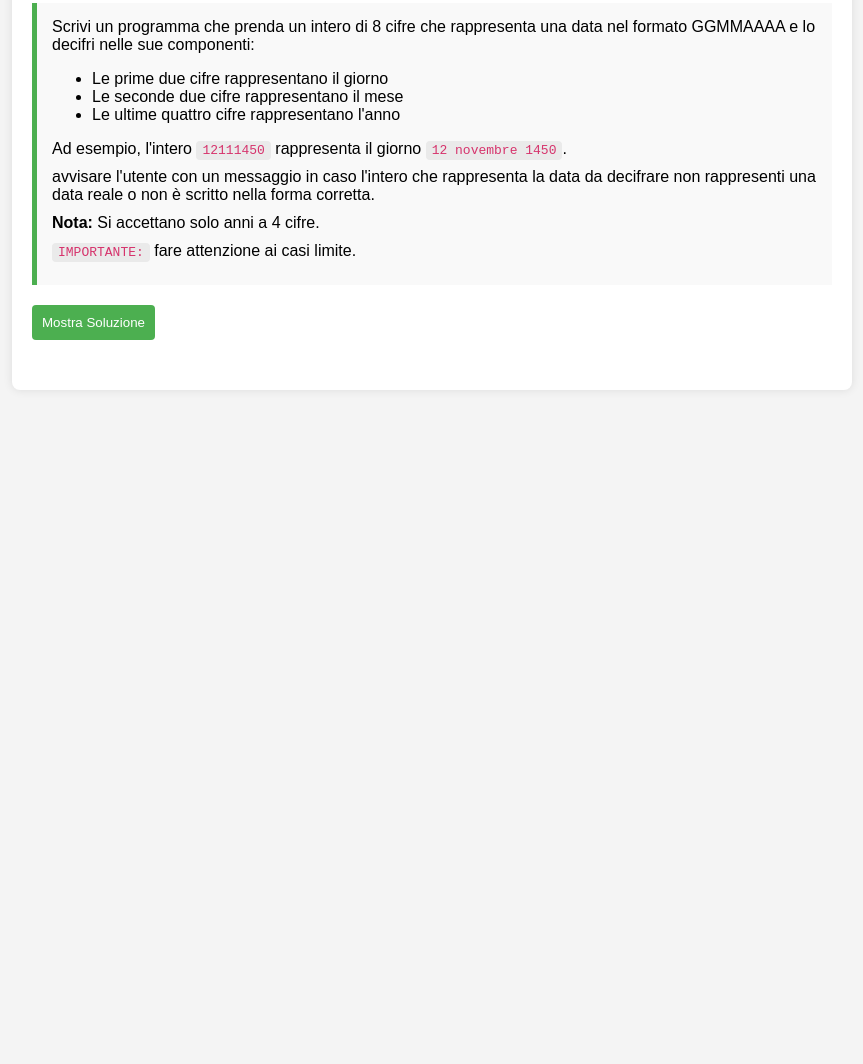
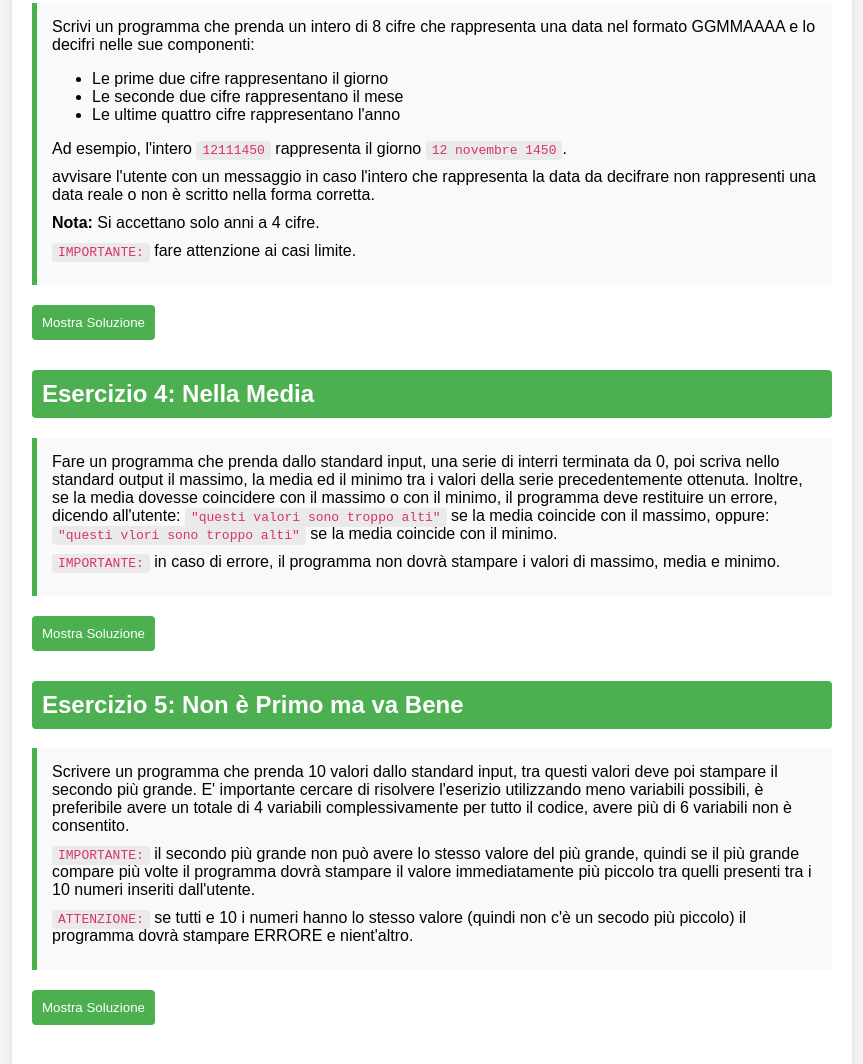
Before and after one commit to SteveNerd22/Esercizi, a plain HTML site: page index.html in a window 1280 px wide. Shown: the part 1145-2209 px from the top of the page, without its empty margins (208-1071 px from the left). Before the commit the page ends 1555 px from the top, so only its background shows below. Drawn offline with nearby package versions, Linux system fonts and the light colour scheme.

Commit message:
Update index.html

```diff
--- a/index.html
+++ b/index.html
@@ -355,6 +355,49 @@ int main() {
         </code></pre>
         </div>
     </div>
+    <!-- Esercizio 4 -->
+    <div class="exercise">
+        <h2>Esercizio 4: Nella Media</h2>
+        <div class="description">
+            <p>Fare un programma che prenda dallo standard input, una serie di interri terminata da 0, poi scriva nello standard output
+il massimo, la media ed il minimo tra i valori della serie precedentemente ottenuta.
+Inoltre, se la media dovesse coincidere con il massimo o con il minimo, il programma deve restituire un errore,
+dicendo all'utente:
+<code>"questi valori sono troppo alti"</code>
+se la media coincide con il massimo, oppure:
+<code>"questi vlori sono troppo alti"</code>
+se la media coincide con il minimo.</p>
+            <p><code>IMPORTANTE:</code> in caso di errore, il programma non dovrà stampare i valori di massimo, media e minimo.</p>
+        </div>
+        <button onclick="toggleSolution(4)">Mostra Soluzione</button>
+        <div id="solution4" style="display: none" class="solution">
+            <p>Esempio di soluzione (in C):</p>
+            <pre><code class="language-c">
+//soluzione mancante per il momento
+                </code></pre>
+        </div>
+    </div>
+
+    <!-- Esercizio 5 -->
+    <div class="exercise">
+        <h2>Esercizio 5: Non è Primo ma va Bene</h2>
+        <div class="description">
+            <p>Scrivere un programma che prenda 10 valori dallo standard input, tra questi valori deve poi stampare il secondo più grande.
+E' importante cercare di risolvere l'eserizio utilizzando meno variabili possibili, è preferibile avere un totale di
+4 variabili complessivamente per tutto il codice, avere più di 6 variabili non è consentito.</p>
+            <p><code>IMPORTANTE:</code> il secondo più grande non può avere lo stesso valore del più grande, quindi se il più grande compare più volte il programma dovrà stampare il valore immediatamente più piccolo tra quelli presenti tra i 10 numeri inseriti dall'utente.</p>
+            <p><code>ATTENZIONE:</code> se tutti e 10 i numeri hanno lo stesso valore (quindi non c'è un secodo più piccolo) il programma dovrà stampare ERRORE e nient'altro.</p>
+
+        </div>
+        <button onclick="toggleSolution(5)">Mostra Soluzione</button>
+        <div id="solution5" style="display: none" class="solution">
+            <p>Esempio di soluzione (in C):</p>
+            <pre><code class="language-c">
+//soluzione mancante per il momento
+                </code></pre>
+        </div>
+    </div>
+
 </div>
 
 <script>
```
